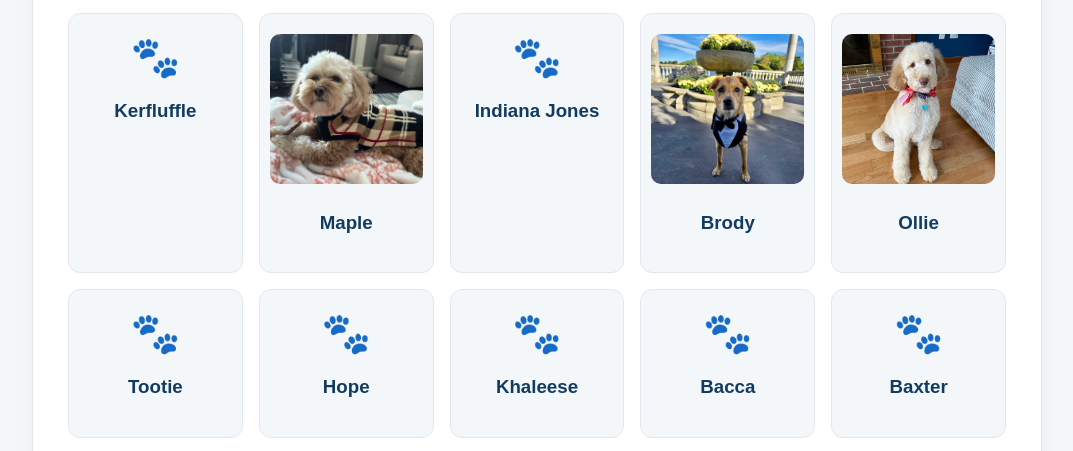
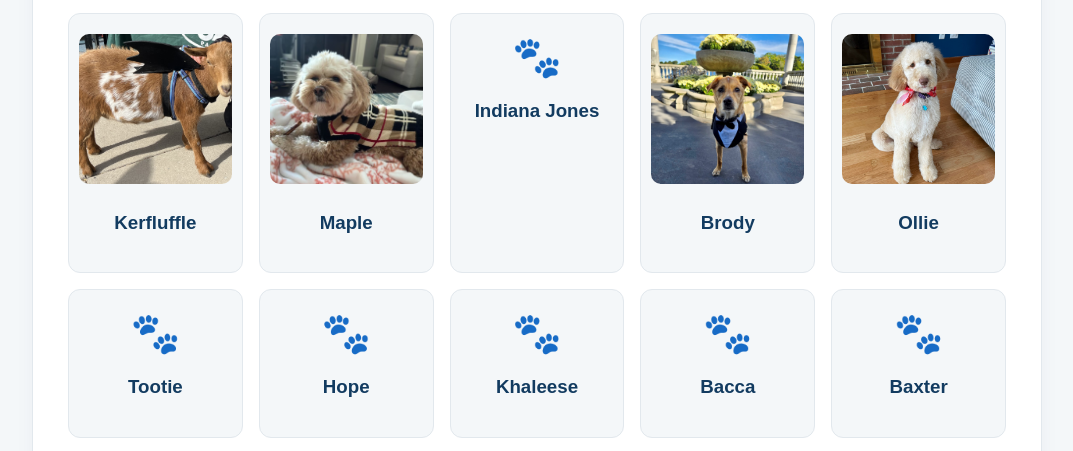
Before and after one commit to safarisean/Flow-Labs-Pet-of-The-Year, a website: page public/index.html in a window 1280 px wide. Shown: the part 2122-2573 px from the top of the page, without its empty margins (103-1176 px from the left). Drawn offline with Linux system fonts and the light colour scheme.

Commit message:
Fix typo in 'Kerfuffle' entry

```diff
--- a/public/index.html
+++ b/public/index.html
@@ -251,7 +251,7 @@
   "Houdini": "Houdini (Jacob).jpg",
   "Indiana Jones": "Indiana Jones (Ben O).jpg",
   "Kelso": "Kelso (Ken Davey).jpg",
-  "Kerfuffle": "Kerfuffle (Ben Mater).jpeg",
+  "Kerfluffle": "Kerfluffle (Ben Mater).jpeg",
   "Khaleese": "Khaleese (Tod H).PNG",
   "Lando": "Lando (Amie Fancendola).jpg",
   "Lily (1)": "Lily (Nick Lucia).JPEG",
```
